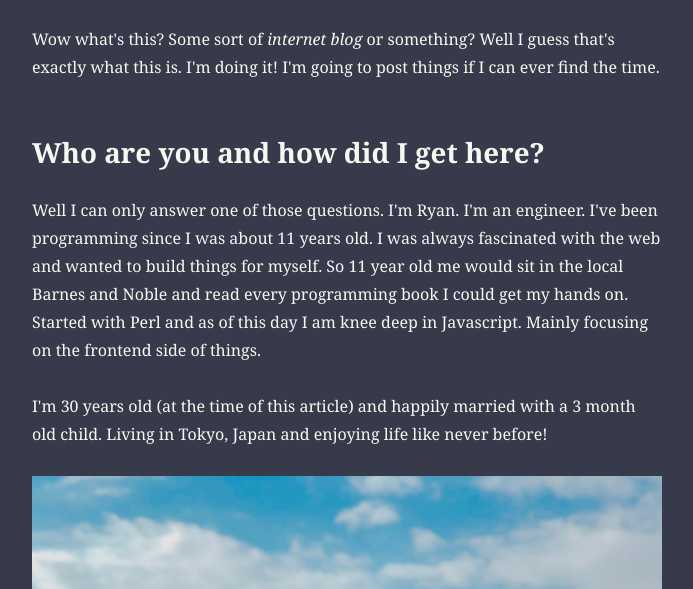
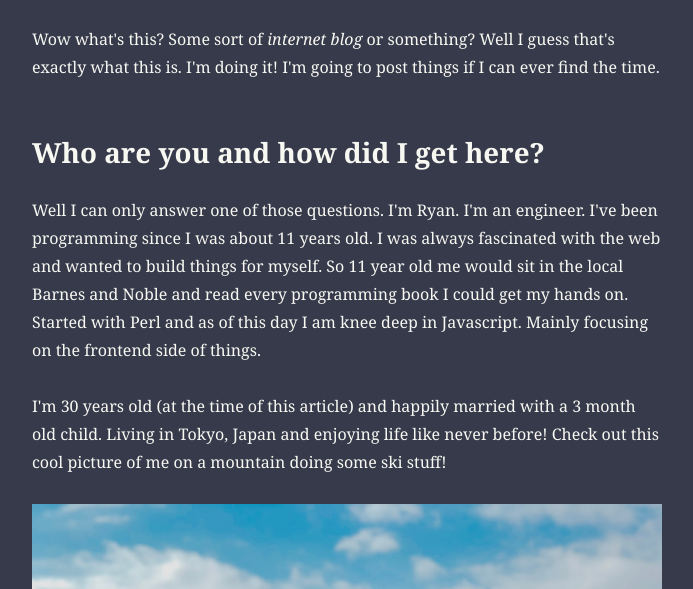
Before and after one commit to sct/sct.dev, a Gatsby site: page /its-about-time/ in a window 1280 px wide. Shown: the part 198-787 px from the top of the page, without its empty margins (293-986 px from the left). Built offline with nearby package versions, Linux system fonts and the light colour scheme; Gatsby itself is replaced by a stand-in of ours; some packages are replaced by stand-ins of ours.

Commit message:
One more change

```diff
--- a/content/blog/its-about-time/index.md
+++ b/content/blog/its-about-time/index.md
@@ -10,7 +10,7 @@ Wow what's this? Some sort of _internet blog_ or something? Well I guess that's
 
 Well I can only answer one of those questions. I'm Ryan. I'm an engineer. I've been programming since I was about 11 years old. I was always fascinated with the web and wanted to build things for myself. So 11 year old me would sit in the local Barnes and Noble and read every programming book I could get my hands on. Started with Perl and as of this day I am knee deep in Javascript. Mainly focusing on the frontend side of things.
 
-I'm 30 years old (at the time of this article) and happily married with a 3 month old child. Living in Tokyo, Japan and enjoying life like never before!
+I'm 30 years old (at the time of this article) and happily married with a 3 month old child. Living in Tokyo, Japan and enjoying life like never before! Check out this cool picture of me on a mountain doing some ski stuff!
 
 ![Me!](./me.jpg)
 
```
